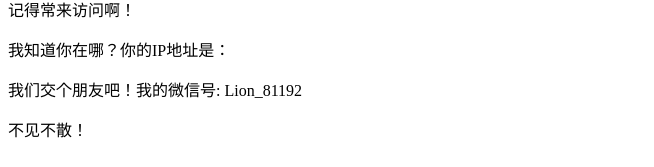
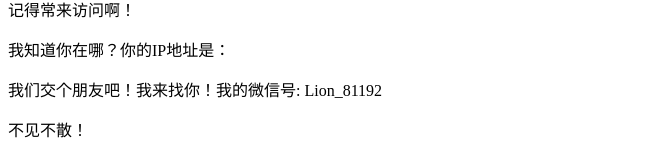
Before and after one commit to nfHeadwind/cg, a plain HTML site: page 24c539ba5cc5db67.html in a window 1280 px wide. Shown: the part 132-299 px from the top of the page, without its empty margins (0-654 px from the left). Drawn offline with Linux system fonts and the light colour scheme; no server answers.

Commit message:
更新 24c539ba5cc5db67.html

```diff
--- a/24c539ba5cc5db67.html
+++ b/24c539ba5cc5db67.html
@@ -21,7 +21,7 @@ fetch('https://api.ipify.org?format=json')
     console.error('Error:', error);
   });
 </script>
-<p>我们交个朋友吧！我的微信号: Lion_81192</p>
+<p>我们交个朋友吧！我来找你！我的微信号: Lion_81192</p>
 <p>不见不散！</p>
   </body>
 </html>
```
